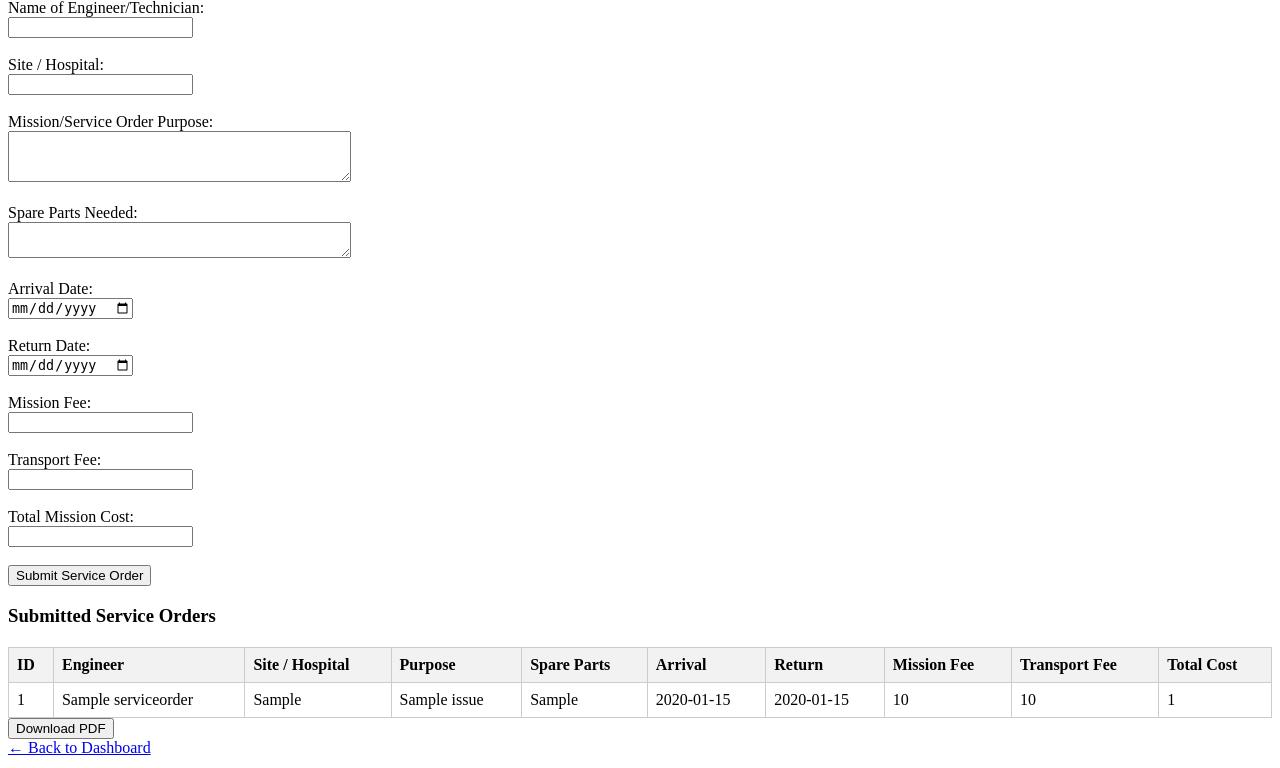
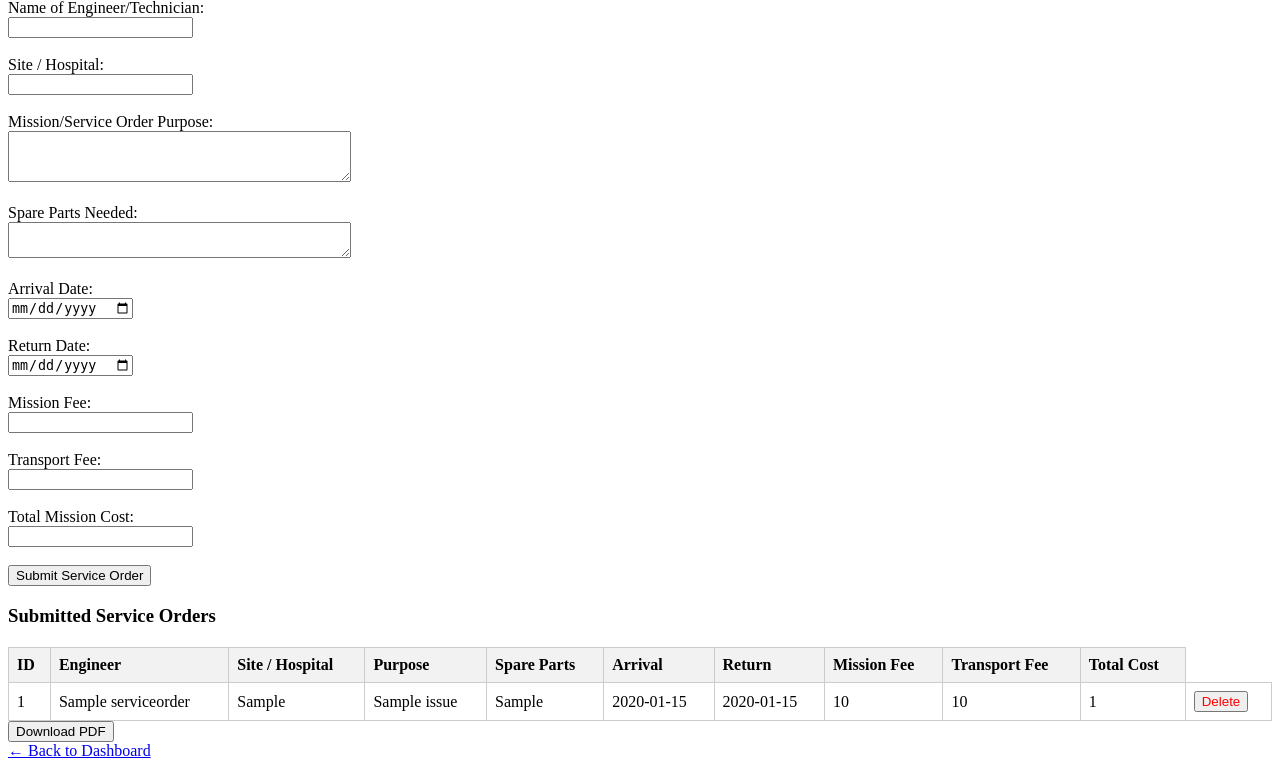
Before and after one commit to biomedlink96/biomedlink, a FastAPI app: template backend/templates/serviceorder.html in a window 1280 px wide. Shown: the part 68-836 px from the top of the page. Run offline with FastAPI, Linux system fonts and the light colour scheme; the template is opened without the code that fills it: most values are stand-ins (such as "Sample title", 1, 10 or a date in 2020).

Commit message:
Update serviceorder.html

```diff
--- a/backend/templates/serviceorder.html
+++ b/backend/templates/serviceorder.html
@@ -79,6 +79,11 @@
           <td>{{ so.mission_fee }}</td>
           <td>{{ so.transport_fee }}</td>
           <td>{{ so.total_cost }}</td>
+          <td>
+        <form method="post" action="/delete-serviceorder/{{ so.id }}" onsubmit="return confirm('Are you sure you want to delete this service order?');">
+          <button type="submit" style="color:red;">Delete</button>
+        </form>
+      </td>
         </tr>
         {% endfor %}
       </tbody>
```
